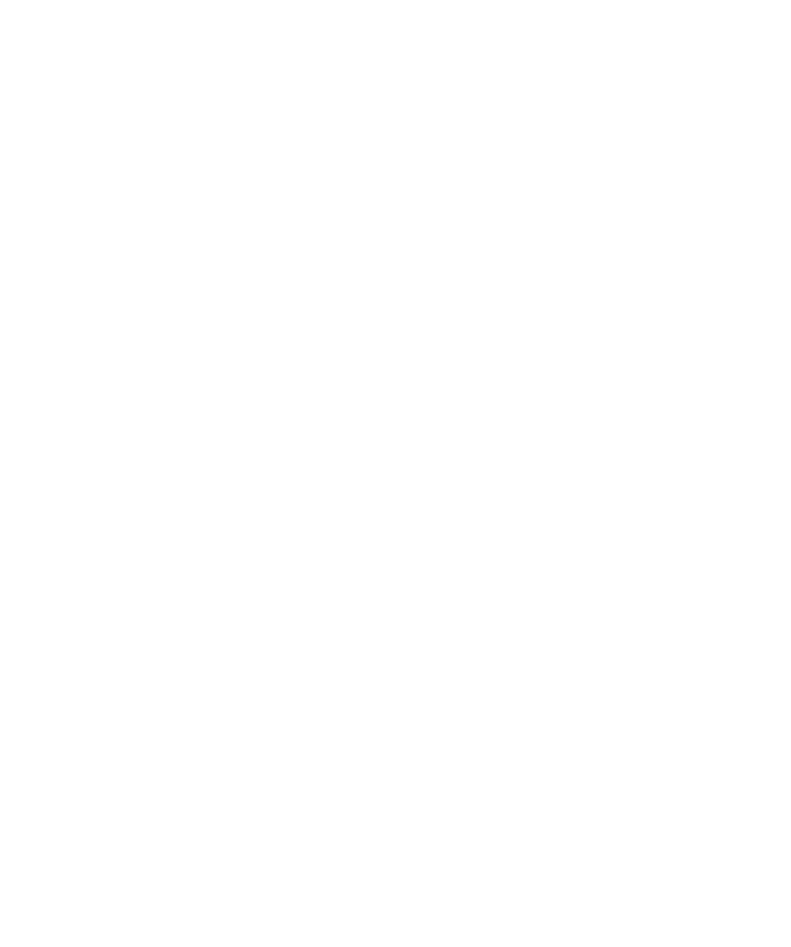
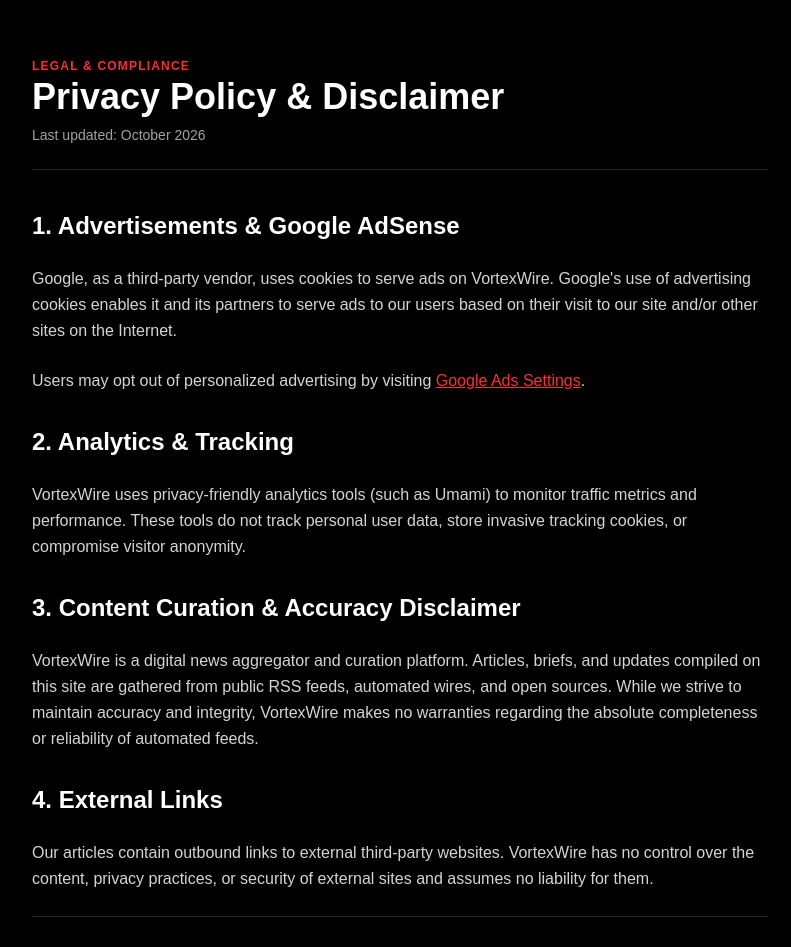
Before and after one commit to remstr/vortexwire, a Next.js app: page /disclaimer in a window 1280 px wide. Before the commit this address had no page. Shown: the part 100-1047 px from the top of the page, without its empty margins (240-1031 px from the left). Before the commit the page ends 800 px from the top, so only its background shows below. Built offline with nearby package versions, Linux system fonts and the light colour scheme.

Commit message:
Create page.js

```diff
--- /dev/null
+++ b/src/app/disclaimer/page.js
@@ -0,0 +1,49 @@
+import Link from 'next/link';
+
+export const metadata = {
+  title: 'Privacy Policy & Disclaimer — VortexWire',
+  description: 'Legal disclaimers, cookie policies, and privacy terms for VortexWire.',
+};
+
+export default function DisclaimerPage() {
+  return (
+    <div className="max-w-3xl mx-auto space-y-8 py-10 px-4 text-neutral-300">
+      <div className="border-b border-neutral-800 pb-6 space-y-2">
+        <span className="text-red-500 text-xs font-black uppercase tracking-widest">Legal & Compliance</span>
+        <h1 className="text-3xl md:text-4xl font-black text-white">Privacy Policy & Disclaimer</h1>
+        <p className="text-neutral-400 text-sm">Last updated: October 2026</p>
+      </div>
+
+      <div className="space-y-6 leading-relaxed text-sm md:text-base">
+        <h2 className="text-2xl font-bold text-white pt-2">1. Advertisements & Google AdSense</h2>
+        <p>
+          Google, as a third-party vendor, uses cookies to serve ads on VortexWire. Google&apos;s use of advertising cookies enables it and its partners to serve ads to our users based on their visit to our site and/or other sites on the Internet.
+        </p>
+        <p>
+          Users may opt out of personalized advertising by visiting <a href="https://www.google.com/settings/ads" target="_blank" rel="noopener noreferrer" className="text-red-500 underline">Google Ads Settings</a>.
+        </p>
+
+        <h2 className="text-2xl font-bold text-white pt-2">2. Analytics & Tracking</h2>
+        <p>
+          VortexWire uses privacy-friendly analytics tools (such as Umami) to monitor traffic metrics and performance. These tools do not track personal user data, store invasive tracking cookies, or compromise visitor anonymity.
+        </p>
+
+        <h2 className="text-2xl font-bold text-white pt-2">3. Content Curation & Accuracy Disclaimer</h2>
+        <p>
+          VortexWire is a digital news aggregator and curation platform. Articles, briefs, and updates compiled on this site are gathered from public RSS feeds, automated wires, and open sources. While we strive to maintain accuracy and integrity, VortexWire makes no warranties regarding the absolute completeness or reliability of automated feeds.
+        </p>
+
+        <h2 className="text-2xl font-bold text-white pt-2">4. External Links</h2>
+        <p>
+          Our articles contain outbound links to external third-party websites. VortexWire has no control over the content, privacy practices, or security of external sites and assumes no liability for them.
+        </p>
+
+        <div className="pt-6 border-t border-neutral-800">
+          <Link href="/" className="text-red-500 font-bold hover:underline text-sm">
+            ← Return to Homepage
+          </Link>
+        </div>
+      </div>
+    </div>
+  );
+}
```
